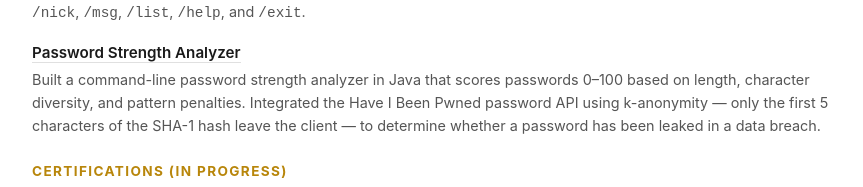
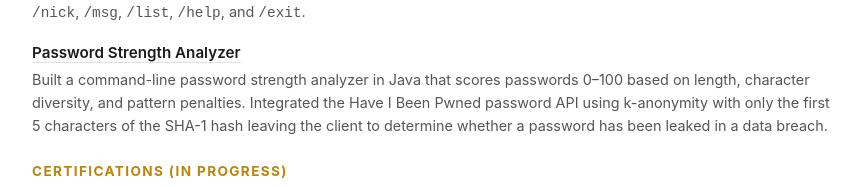
Before and after one commit to alecrosenberg/alecrosenberg.github.io, a plain HTML site: page index.html in a window 1280 px wide. Shown: the part 562-749 px from the top of the page, without its empty margins (208-1071 px from the left). Drawn offline with Linux system fonts and the light colour scheme.

Commit message:
Update index.html

```diff
--- a/index.html
+++ b/index.html
@@ -283,7 +283,7 @@
                     </a>
                 </div>
                 <div class="project-desc">
-                    Built a command-line password strength analyzer in Java that scores passwords 0–100 based on length, character diversity, and pattern penalties. Integrated the Have I Been Pwned password API using k-anonymity — only the first 5 characters of the SHA-1 hash leave the client — to determine whether a password has been leaked in a data breach.
+                    Built a command-line password strength analyzer in Java that scores passwords 0–100 based on length, character diversity, and pattern penalties. Integrated the Have I Been Pwned password API using k-anonymity with only the first 5 characters of the SHA-1 hash leaving the client to determine whether a password has been leaked in a data breach.
                 </div>
             </div>
         </section>
```
